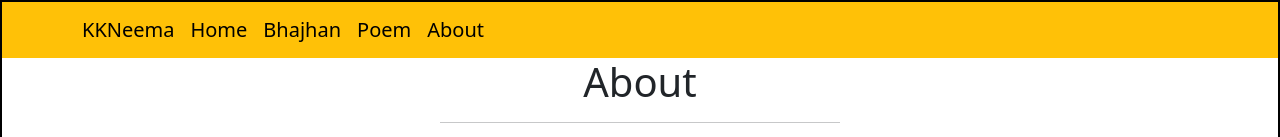
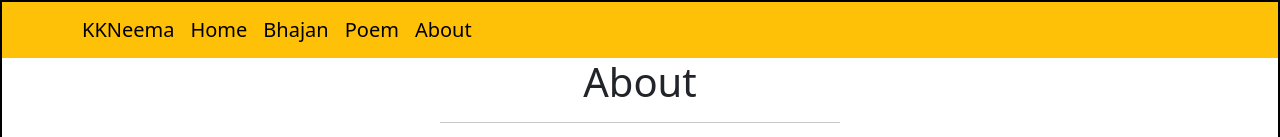
Before and after one commit to gouravneema8/kkneema, a React (Create React App) app: page /Aboutus in a window 1280 px wide. Shown: the top 137 px of the page. Built offline with nearby package versions, Linux system fonts and the light colour scheme.

Commit message:
changes has been done

```diff
--- a/src/Menu.js
+++ b/src/Menu.js
@@ -21,7 +21,7 @@ function Menu()
           <Navbar.Brand style={{color:"black"}}>KKNeema</Navbar.Brand>
           <Nav className="me-auto">
           <Navbar.Brand><NavLink to='/' style={{textDecoration:"none",color:"black"}}>Home</NavLink></Navbar.Brand>
-          <Navbar.Brand><NavLink to='/Bhajhan' style={{textDecoration:"none",color:"black"}}>Bhajhan</NavLink></Navbar.Brand>
+          <Navbar.Brand><NavLink to='/Bhajhan' style={{textDecoration:"none",color:"black"}}>Bhajan</NavLink></Navbar.Brand>
           <Navbar.Brand><NavLink to='/Poem' style={{textDecoration:"none",color:"black"}}>Poem</NavLink></Navbar.Brand>
           <Navbar.Brand><NavLink to='/Aboutus' style={{textDecoration:"none",color:"black"}}>About</NavLink></Navbar.Brand>
 
@@ -39,7 +39,7 @@ function Menu()
         <Navbar.Collapse id="responsive-navbar-nav">
           <Nav className="me-auto">
             <Navbar.Brand><NavLink to='/' style={{textDecoration:"none",color:"black"}}>Home</NavLink></Navbar.Brand>
-          <Navbar.Brand><NavLink to='/Bhajhan' style={{textDecoration:"none",color:"black"}}>Bhajhan</NavLink></Navbar.Brand>
+          <Navbar.Brand><NavLink to='/Bhajhan' style={{textDecoration:"none",color:"black"}}>Bhajan</NavLink></Navbar.Brand>
           <Navbar.Brand><NavLink to='/Poem' style={{textDecoration:"none",color:"black"}}>Poem</NavLink></Navbar.Brand>
           <Navbar.Brand><NavLink to='/Aboutus' style={{textDecoration:"none",color:"black"}}>About</NavLink></Navbar.Brand>
           </Nav>
```
